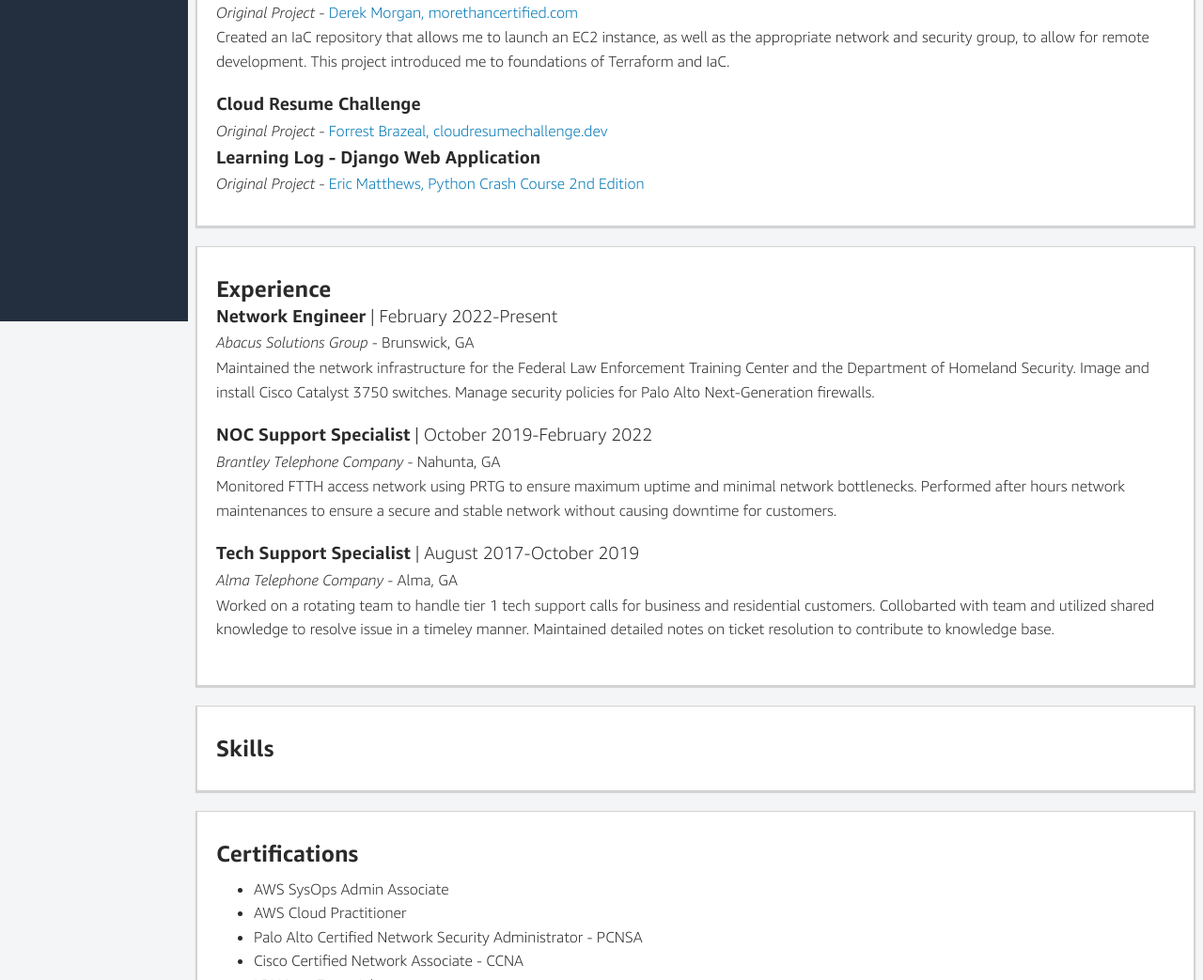
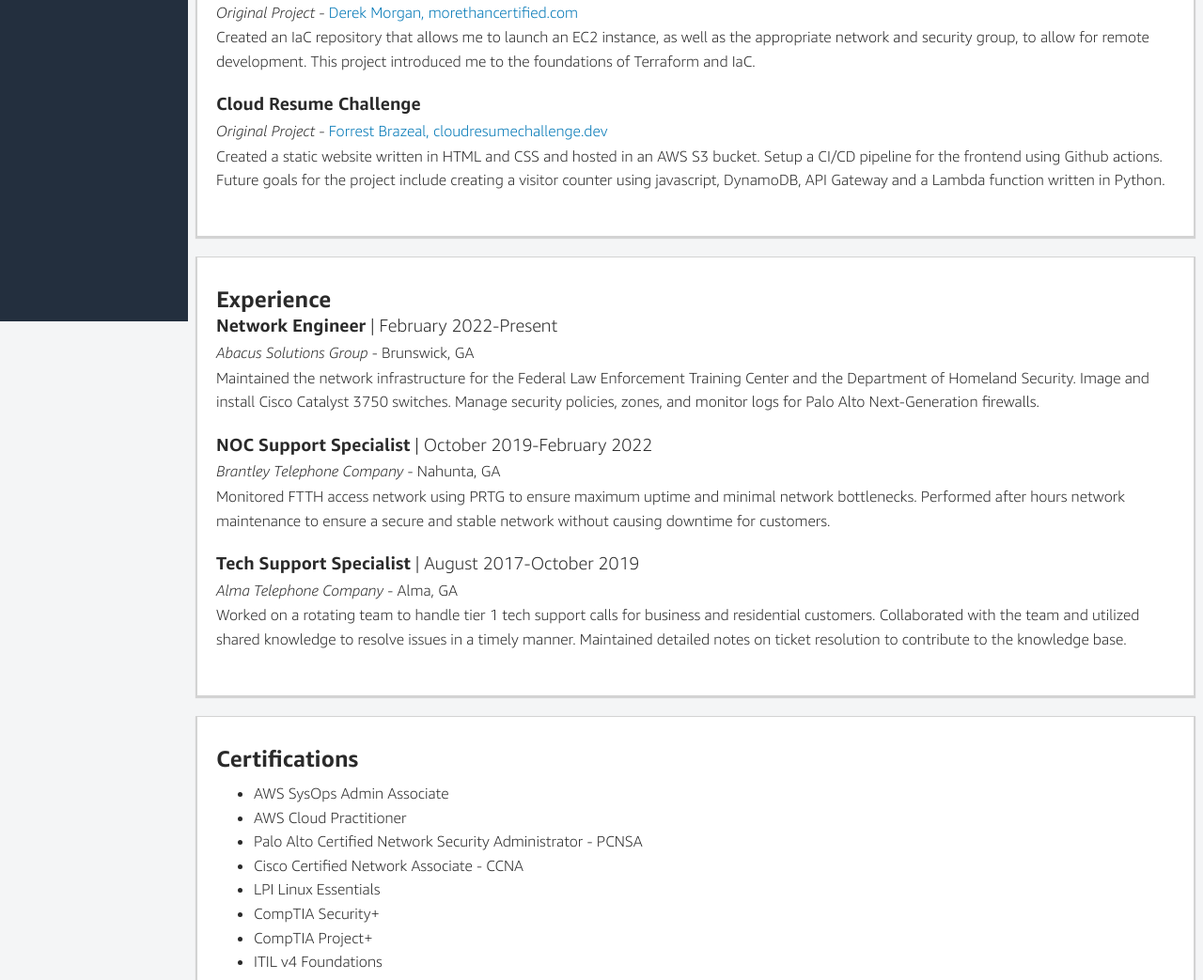
Before and after one commit to ELiGRP/Cloud-Resume-Project-In-Progress-, a plain HTML site: page index.html in a window 1280 px wide. Shown: the part 458-1501 px from the top of the page at 94% size. Drawn offline with Linux system fonts and the light colour scheme; a script that the page names is missing.

Commit message:
update 5-14

```diff
--- a/index.html
+++ b/index.html
@@ -40,13 +40,11 @@
 
 		<h3>Remote Development Environment with Terraform</h3>
 		<h4><i>Original Project - </i><a href="https://morethancertified.com/"> Derek Morgan, morethancertified.com</a></h4>
-		<p style="position: relative;bottom: 10px;"> Created an IaC repository that allows me to launch an EC2 instance, as well as the appropriate network and security group, to allow for remote development. This project introduced me to foundations of Terraform and IaC.</p>
+		<p style="position: relative;bottom: 10px;"> Created an IaC repository that allows me to launch an EC2 instance, as well as the appropriate network and security group, to allow for remote development. This project introduced me to the foundations of Terraform and IaC.</p>
 
 		<h3>Cloud Resume Challenge</h3>
 		<h4><i>Original Project - </i><a href="https://cloudresumechallenge.dev/docs/the-challenge/aws/"> Forrest Brazeal, cloudresumechallenge.dev</a></h4>
-
-		<h3>Learning Log - Django Web Application</h3>
-		<h4><i>Original Project - </i><a href="https://nostarch.com/pythoncrashcourse2e"> Eric Matthews, Python Crash Course 2nd Edition</a></h4>
+		<p style="position: relative;bottom: 10px;"> Created a static website written in HTML and CSS and hosted in an AWS S3 bucket. Setup a CI/CD pipeline for the frontend using Github actions. Future goals for the project include creating a visitor counter using javascript, DynamoDB, API Gateway and a Lambda function written in Python.</p>
 	</div>
 
 	<div class ="content" id="exp">
@@ -54,19 +52,15 @@
 
 		<h3>Network Engineer<span style="font-weight: normal;"> | February 2022-Present</span></h3>
 		<h4><i>Abacus Solutions Group</i> - Brunswick, GA</h4>
-		<p style="position: relative;bottom: 10px;">Maintained the network infrastructure for the Federal Law Enforcement Training Center and the Department of Homeland Security. Image and install Cisco Catalyst 3750 switches. Manage security policies for Palo Alto Next-Generation firewalls. </p>
+		<p style="position: relative;bottom: 10px;">Maintained the network infrastructure for the Federal Law Enforcement Training Center and the Department of Homeland Security. Image and install Cisco Catalyst 3750 switches. Manage security policies, zones, and monitor logs for Palo Alto Next-Generation firewalls. </p>
 
 		<h3>NOC Support Specialist<span style="font-weight: normal;"> | October 2019-February 2022</span></h3>
 		<h4><i>Brantley Telephone Company</i> - Nahunta, GA</h4>
-		<p style="position: relative;bottom: 10px;">Monitored FTTH access network using PRTG to ensure maximum uptime and minimal network bottlenecks. Performed after hours network maintenances to ensure a secure and stable network without causing downtime for customers.  </p>
+		<p style="position: relative;bottom: 10px;">Monitored FTTH access network using PRTG to ensure maximum uptime and minimal network bottlenecks. Performed after hours network maintenance to ensure a secure and stable network without causing downtime for customers. </p>
 
 		<h3>Tech Support Specialist<span style="font-weight: normal;"> | August 2017-October 2019</span></h3>
 		<h4><i>Alma Telephone Company</i> - Alma, GA</h4>
-		<p style="position: relative;bottom: 10px;">Worked on a rotating team to handle tier 1 tech support calls for business and residential customers. Collobarted with team and utilized shared knowledge to resolve issue in a timeley manner. Maintained detailed notes on ticket resolution to contribute to knowledge base.</p>
-	</div>
-
-	<div class="content"  id="skill">
-		<h2>Skills</h2>
+		<p style="position: relative;bottom: 10px;"> Worked on a rotating team to handle tier 1 tech support calls for business and residential customers. Collaborated with the team and utilized shared knowledge to resolve issues in a timely manner. Maintained detailed notes on ticket resolution to contribute to the knowledge base. </p>
 	</div>
 
 	<div class = "content" id="certs">
```
